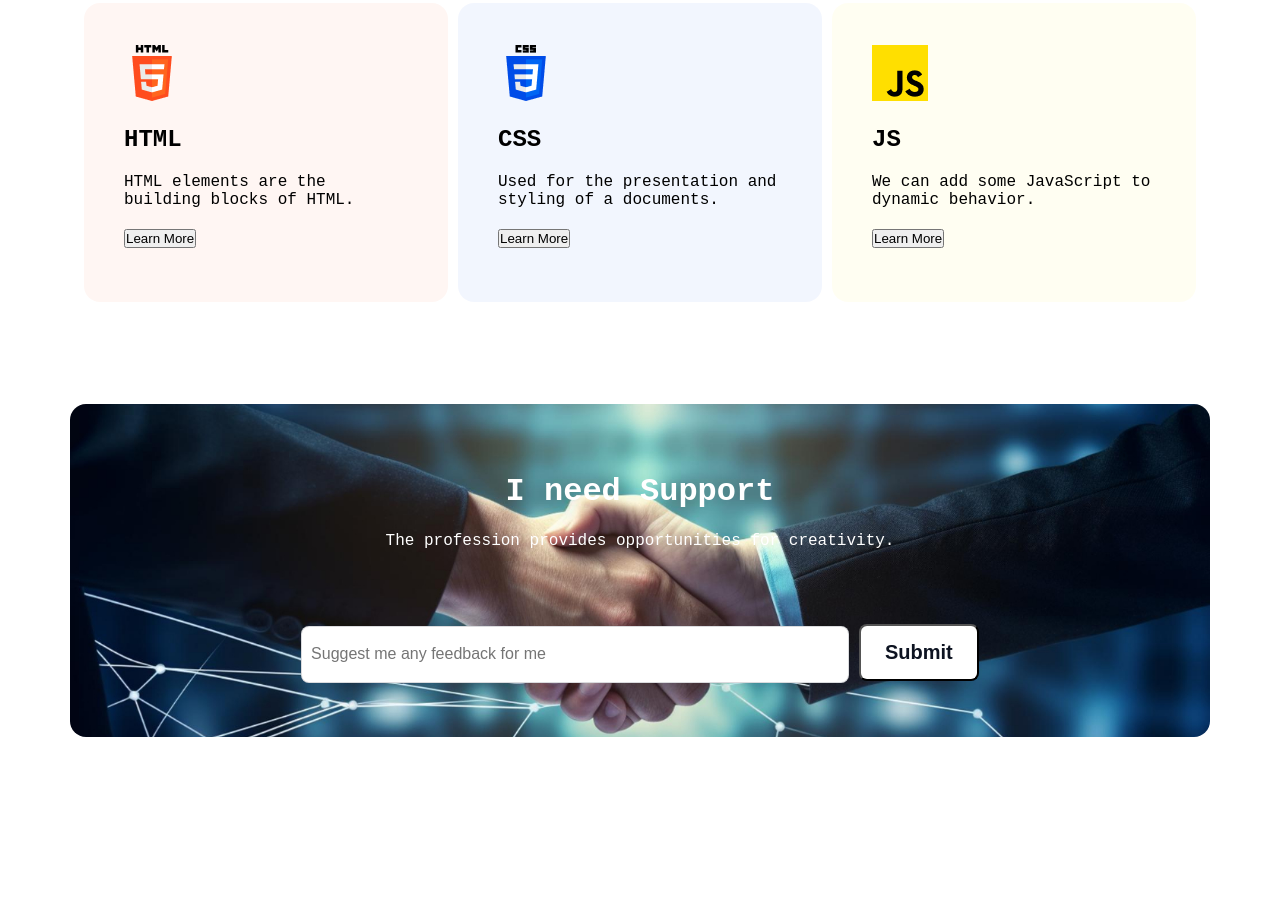
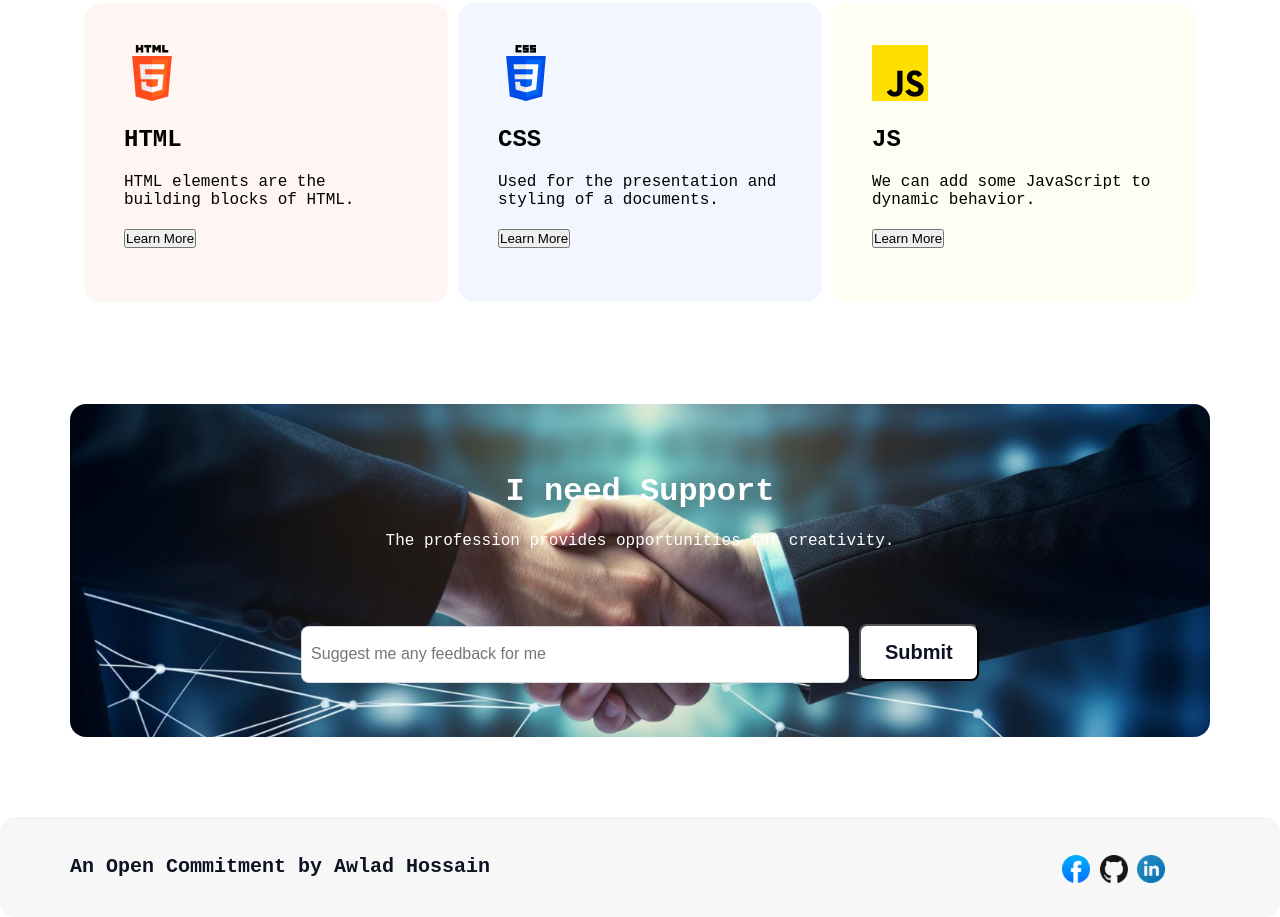
Before and after one commit to masud01870/my-first-challenge, a plain HTML site: page index.html in a window 1280 px wide. Shown: the part 3118-4035 px from the top of the page. Before the commit the page ends 3855 px from the top, so only its background shows below. Drawn offline with Linux system fonts and the light colour scheme; a web font is replaced by a local one.

Commit message:
footer section added

```diff
--- a/index.html
+++ b/index.html
@@ -143,7 +143,19 @@
             </div>
         </section>
     </main>
-    <footer></footer>
+    <footer>
+        <section class="fotter-section">
+            <div class="fotter-section-content">
+                <h3>An Open Commitment by Awlad Hossain</h3>
+                <div>
+                    <img src="./assets/facebook.png" alt="https://www.facebook.com/">
+                    <img src="./assets/github.png" alt="">
+                    <img src="./assets/linkedin-icon 1.png" alt="">
+                </div>
+
+            </div>
+        </section>
+    </footer>
 </body>
 
 </html>
--- a/style/style.css
+++ b/style/style.css
@@ -551,3 +551,39 @@ iframe {
     border-radius: 8px;
     background: rgb(255, 255, 255);
 }
+
+/* Footer */
+
+.fotter-section {
+    margin-top: 80px;
+    max-width: 1440px;
+    height: 100px;
+    border-radius: 16px;
+    background: rgba(13, 19, 33, 0.03);
+    border: 2px solid rgb(246, 245, 245);
+}
+
+.fotter-section-content {
+    display: flex;
+    gap: 572px;
+    width: 1140px;
+    height: 36px;
+    text-align: center;
+    padding-top: 4px;
+    margin: 32px auto;
+}
+
+.fotter-section-content h3 {
+    color: rgb(13, 19, 33);
+    font-size: 20px;
+    font-weight: 600;
+    line-height: 23px;
+}
+
+.fotter-section-content img {
+    justify-content: center;
+    align-items: center;
+    gap: 10px;
+    width: 28px;
+    height: 28px;
+}
```
